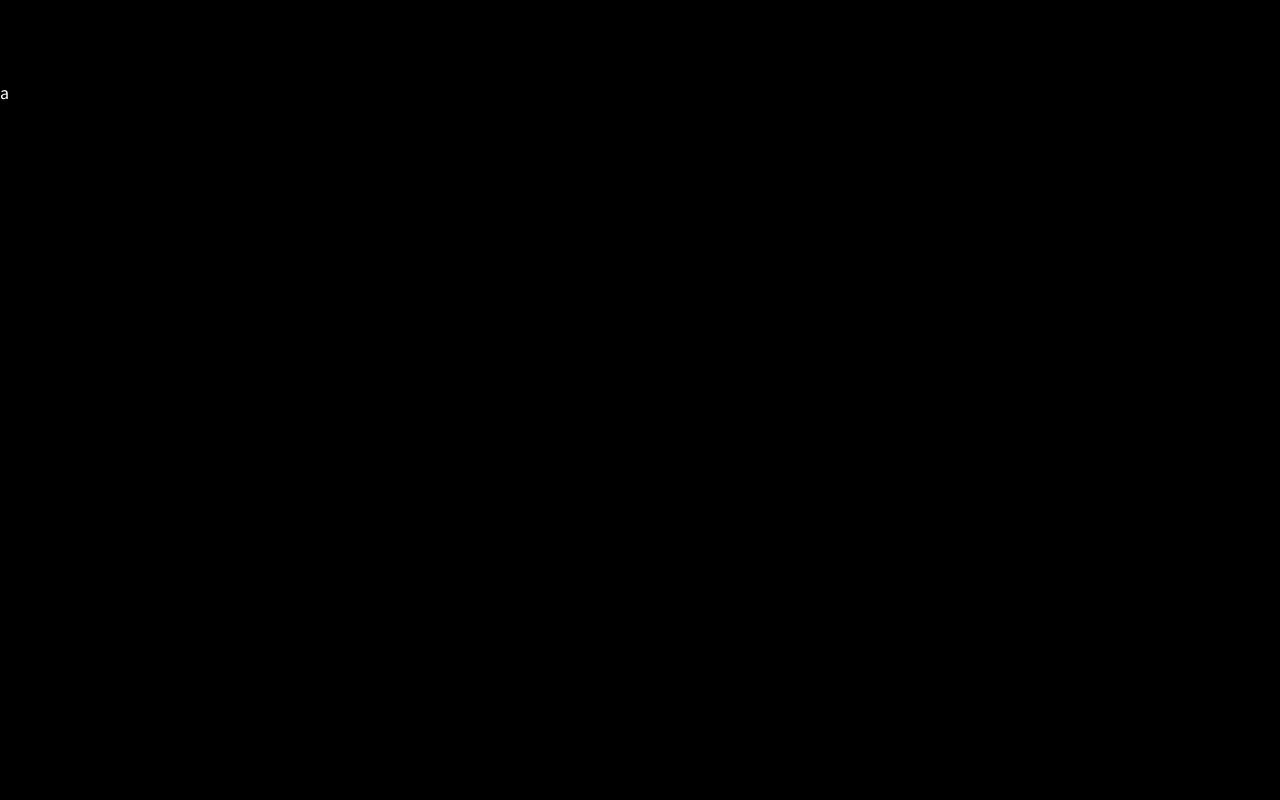
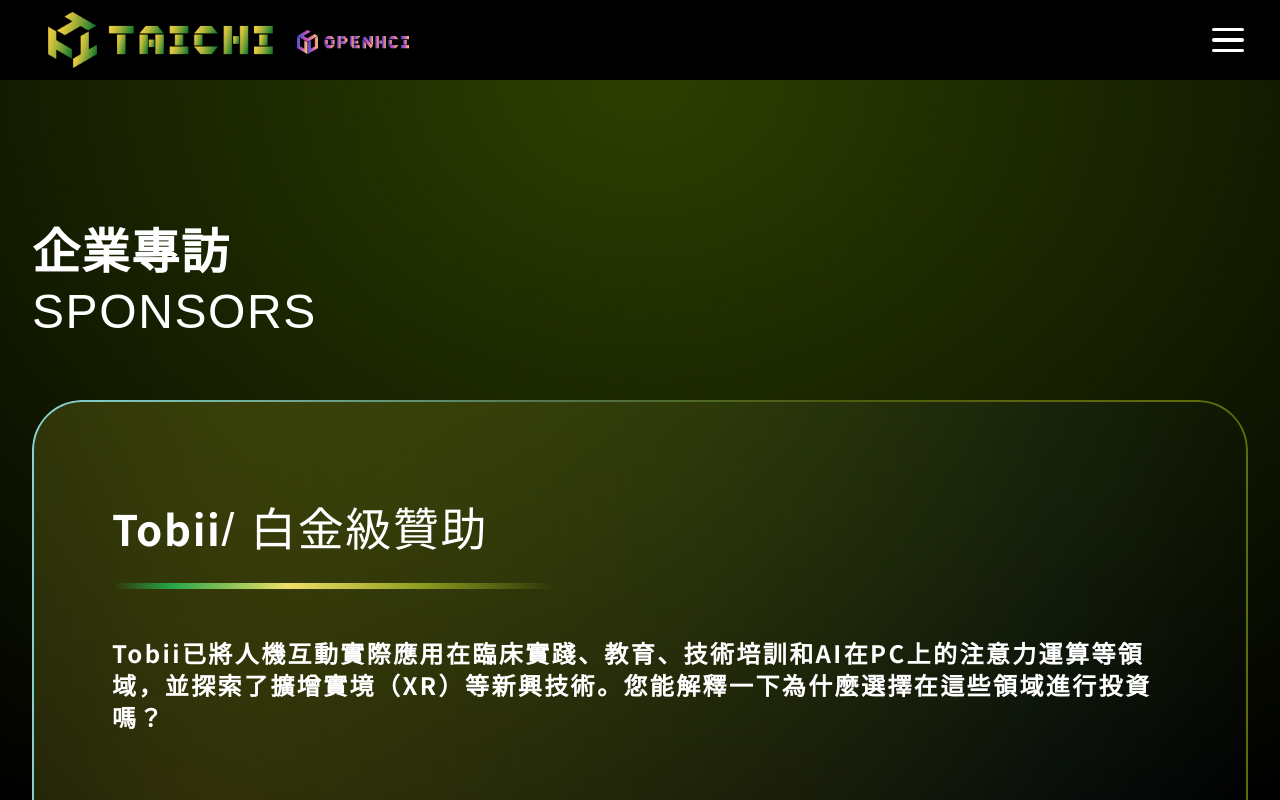
Before and after one commit to openhci-workshop/taichi-2023, a Next.js app: page /sponsors in a window 1280 px wide. Shown: the top 800 px of the page. Built offline with nearby package versions, Linux system fonts and the light colour scheme; a web font is replaced by a local one.

Commit message:
push sponsor render

```diff
--- a/app/sponsors/page.jsx
+++ b/app/sponsors/page.jsx
@@ -293,38 +293,35 @@ function renderHTML(type, content, indentLevel, idx = Math.random()) {
 }
 
 const Reg = async () => {
-  // const content = await fetchContent();
+  const content = await fetchContent();
 
   return (
-    // <div className={classnames(styles.backgroundAlt)}>
-    //   <NavBar />
+    <div className={classnames(styles.backgroundAlt)}>
+      <NavBar />
 
-    //   <div className="container mx-auto px-6 md:px-8 py-8 md:py-24 lg:py-36 relative z-20" id="sponsors">
-    //     {/* 註冊會議 Registration */}
-		// 		<section className="mb-14 md:mb-28" id="sv">
-		// 			<SectionTitle titleZh="企業專訪" titleEn="Sponsors" />
-		// 			{content?.slice().map(({ title_zh, title_en, blocks }) => (
-		// 				<div
-		// 					key={title_en}
-		// 					className={classnames(
-		// 						styles.blockBackdrop,
-		// 						'relative w-100 flex flex-col p-8 sm:px-12 sm:py-16 lg:px-20 lg:py-24 mb-8 md:mb-16 gap-4 md:gap-12'
-		// 					)}
-		// 				>
-		// 					<BlockTitle titleZh={title_zh} titleEn={title_en} />
-		// 					<div className="flex flex-col gap-8 md:gap-24">
-		// 						{blocks?.map(({ type, content, level }, idx) => renderHTML(type, content, level, idx))}
-		// 					</div>
-		// 				</div>
-		// 			))}
-		// 		</section>
+      <div className="container mx-auto px-6 md:px-8 py-8 md:py-24 lg:py-36 relative z-20" id="sponsors">
+        {/* 註冊會議 Registration */}
+				<section className="mb-14 md:mb-28" id="sv">
+					<SectionTitle titleZh="企業專訪" titleEn="Sponsors" />
+					{content?.slice().map(({ title_zh, title_en, blocks }) => (
+						<div
+							key={title_en}
+							className={classnames(
+								styles.blockBackdrop,
+								'relative w-100 flex flex-col p-8 sm:px-12 sm:py-16 lg:px-20 lg:py-24 mb-8 md:mb-16 gap-4 md:gap-12'
+							)}
+						>
+							<BlockTitle titleZh={title_zh} titleEn={title_en} />
+							<div className="flex flex-col gap-8 md:gap-24">
+								{blocks?.map(({ type, content, level }, idx) => renderHTML(type, content, level, idx))}
+							</div>
+						</div>
+					))}
+				</section>
 
-    //     <Footer />
-    //   </div>
-    // </div>
-		<div>
-			a
-		</div>
+        <Footer />
+      </div>
+    </div>
   )
 }
 
```
